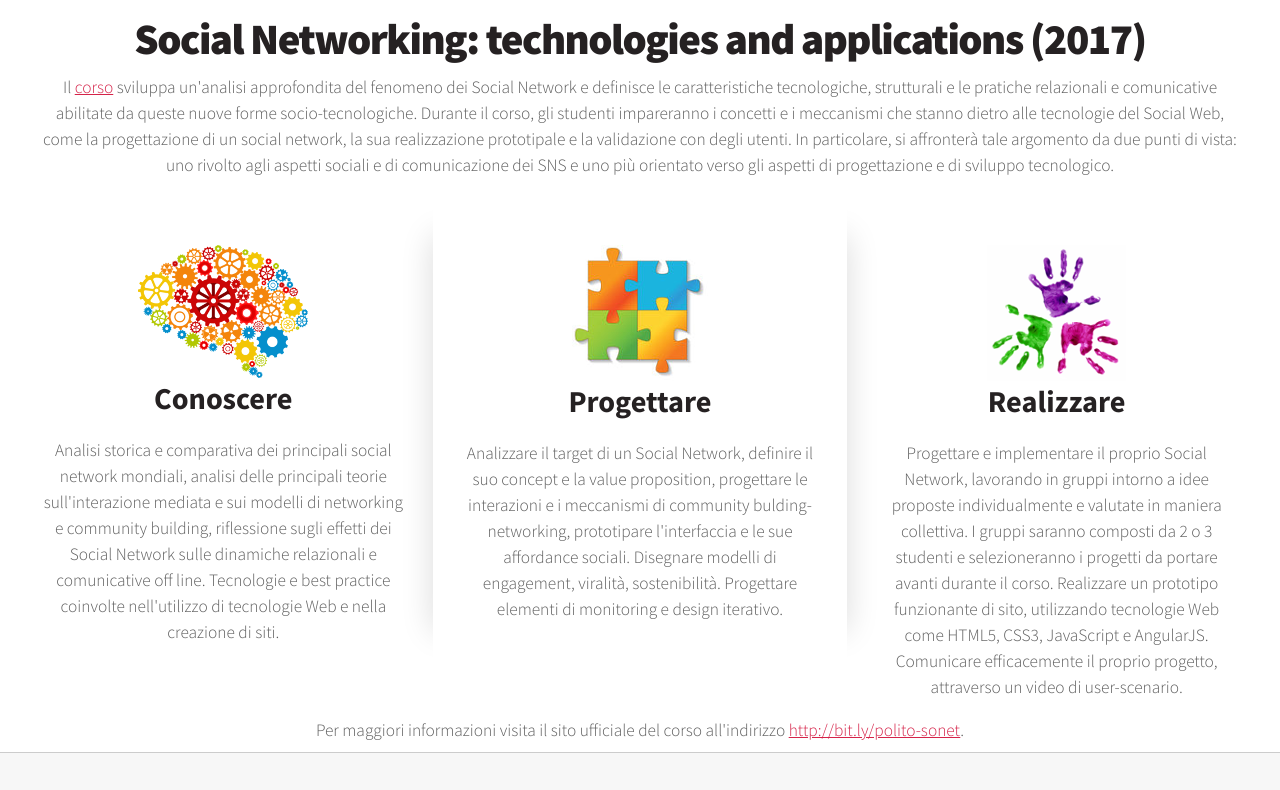
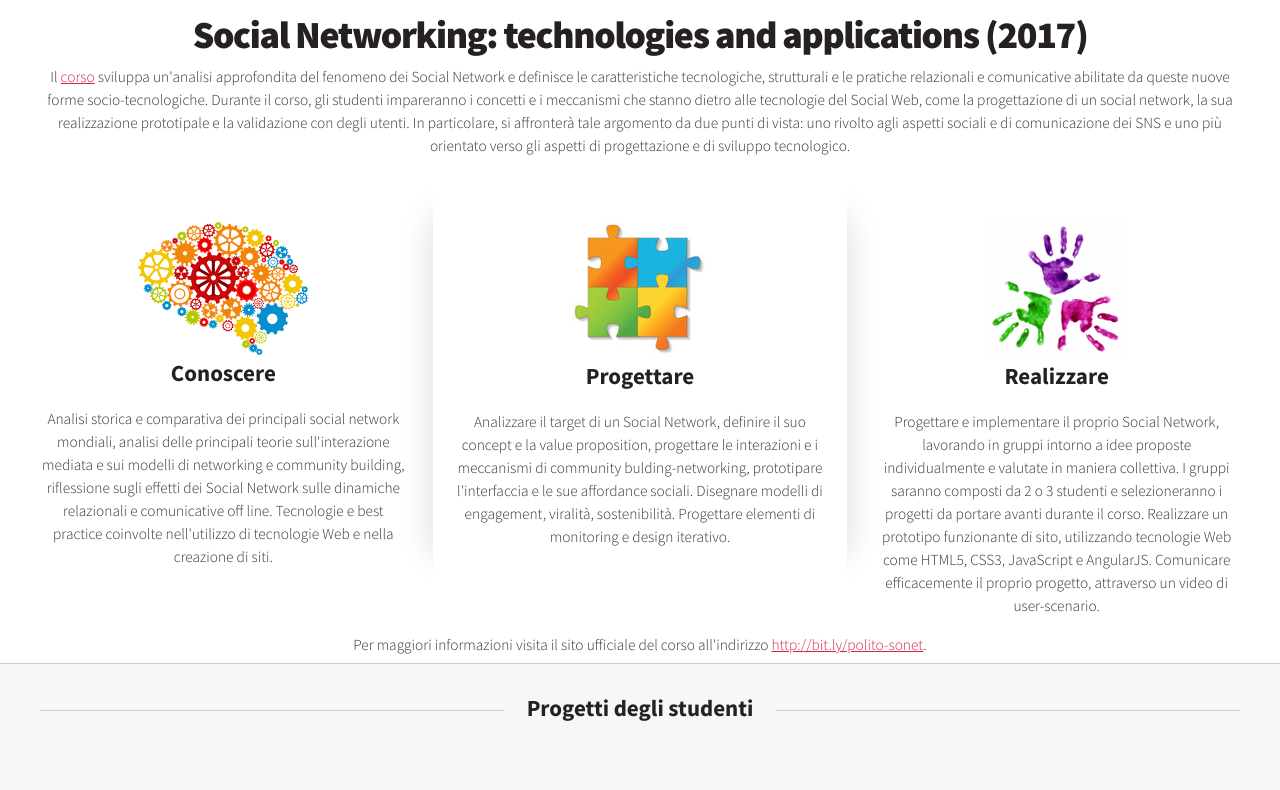
Before and after one commit to UniSalento-IDALab-IoTCourse-2023-2024/UniSalento-IDALab-IoTCourse-2023-2024.github.io, a Jekyll site: the page built from index.html, in a window 1280 px wide. Shown: the top 790 px of the page. Built offline with Jekyll 4.4.1, drawn with Linux system fonts in a browser that asks for light colours; the list of posts is cut into pages by our own code; some of the changed text lies outside the part shown.

Commit message:
minor layout changes

```diff
--- a/_includes/header_landing.html
+++ b/_includes/header_landing.html
@@ -18,7 +18,7 @@
 							<div class="row">
 								<div class="4u">
 									<section class="first">
-										<i class="icon"><img src="{{ site.baseurl }}/assets/images/knowledge.png" alt="" /></i>
+										<i class="icon big-icon"><img src="{{ site.baseurl }}/assets/images/knowledge.png" alt="" /></i>
 										<header>
 											<h2>Conoscere</h2>
 										</header>
@@ -27,7 +27,7 @@
 								</div>
 								<div class="4u">
 									<section class="middle">
-										<i class="icon"><img src="{{ site.baseurl }}/assets/images/skills.png" alt="" /></i>
+										<i class="icon big-icon"><img src="{{ site.baseurl }}/assets/images/skills.png" alt="" /></i>
 										<header>
 											<h2>Progettare</h2>
 										</header>
@@ -36,7 +36,7 @@
 								</div>
 								<div class="4u">
 									<section class="last">
-										<i class="icon"><img src="{{ site.baseurl }}/assets/images/engagement.png" alt="" /></i>
+										<i class="icon big-icon"><img src="{{ site.baseurl }}/assets/images/engagement.png" alt="" /></i>
 										<header>
 											<h2>Realizzare</h2>
 										</header>
--- a/assets/css/style-desktop.css
+++ b/assets/css/style-desktop.css
@@ -10,7 +10,7 @@
 
 	body,input,textarea,select
 	{
-		font-size: 13pt;
+		font-size: 11.5pt;
 		line-height: 1.50em;
 	}
 
@@ -382,7 +382,7 @@
 
 		#intro h2
 		{
-			font-size: 1.75em;
+			font-size: 1.5em;
 		}
 
 		#intro p
--- a/assets/css/style.css
+++ b/assets/css/style.css
@@ -34,7 +34,7 @@
 	{
 		font-family: 'Source Sans Pro';
 		font-weight: 300;
-		color: #5d5d5d;
+		color: #333333;
 	}
 
 	strong, b
@@ -853,6 +853,6 @@
 .resizedImg img
 {
 	width: 100%;
-	max-height: 15vw;
+	height: 15vw;
 	overflow: hidden;
 }
```
Also changed, not shown: _posts/2017-05-17-GreenGo.md (+1 -1 lines).
